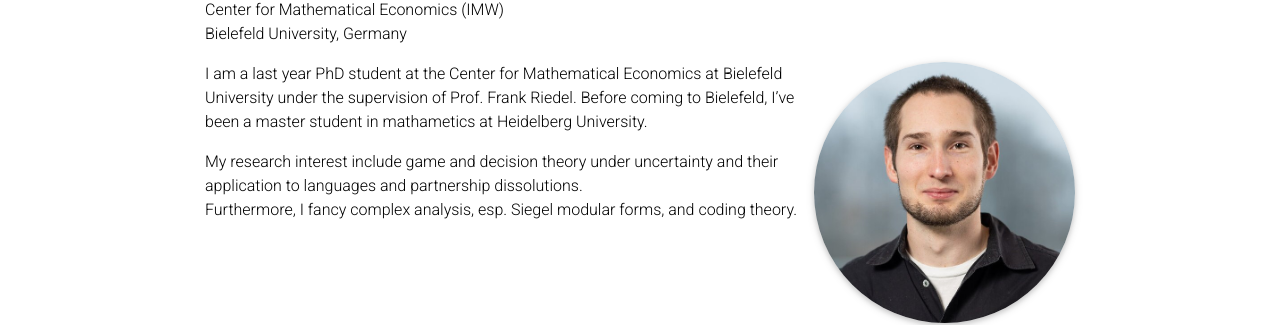
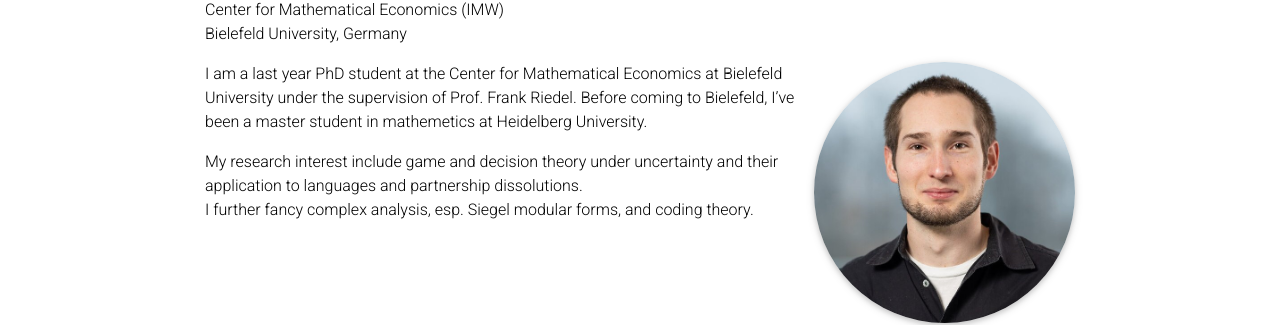
Before and after one commit to gbauch/gbauch.github.io, a Jekyll site: the page built from _pages/about.md, in a window 1280 px wide and 969 px high. Shown: the part 171-496 px from the top of the window. Built offline with Jekyll 4.4.1, drawn with Linux system fonts in a browser that asks for light colours; full-size pictures stand in for the smaller copies a plugin makes; comment, search, counter and statistics services are not loaded; a style sheet for code colours, icons or effects is not loaded.

Commit message:
Update about.md

```diff
--- a/_pages/about.md
+++ b/_pages/about.md
@@ -20,6 +20,6 @@ social: true  # includes social icons at the bottom of the page
 ---
 
 
-I am a last year PhD student at the Center for Mathematical Economics at Bielefeld University under the supervision of Prof. Frank Riedel. Before coming to Bielefeld, I've been a master student in mathametics at Heidelberg University.
+I am a last year PhD student at the Center for Mathematical Economics at Bielefeld University under the supervision of Prof. Frank Riedel. Before coming to Bielefeld, I've been a master student in mathemetics at Heidelberg University.
 
-<p>My research interest include game and decision theory under uncertainty and their application to languages and partnership dissolutions.<br>Furthermore, I fancy complex analysis, esp. Siegel modular forms, and coding theory.</p>
+<p>My research interest include game and decision theory under uncertainty and their application to languages and partnership dissolutions.<br>I further fancy complex analysis, esp. Siegel modular forms, and coding theory.</p>
```
